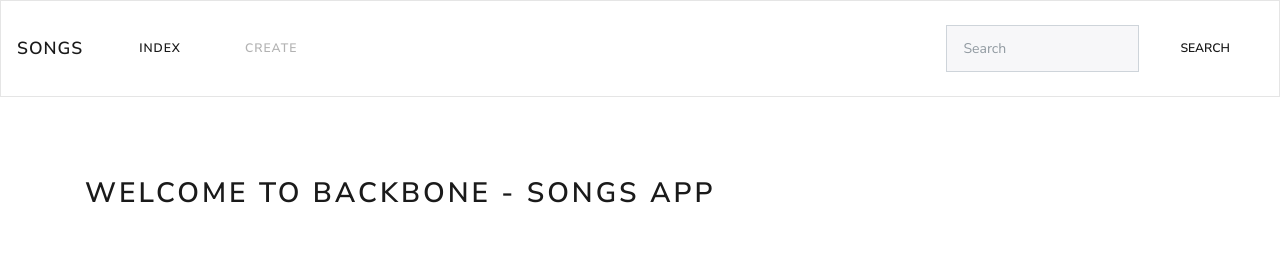
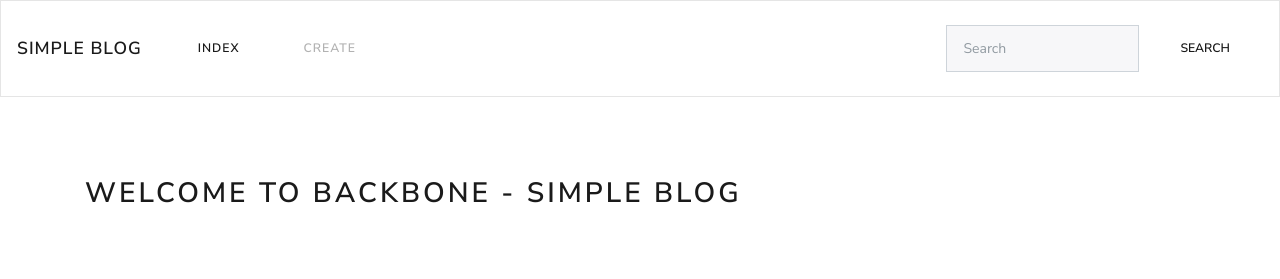
Before and after one commit to iloveyii/alip, a PHP site: page / in a window 1280 px wide. Shown: the top 279 px of the page. Run offline with PHP 8.4, Linux system fonts and the light colour scheme.

Commit message:
title change

```diff
--- a/views/post/create.php
+++ b/views/post/create.php
@@ -3,7 +3,7 @@
 <head>
     <meta charset="utf-8">
     <meta http-equiv="X-UA-Compatible" content="IE=edge,chrome=1">
-    <title>Backbone JS - Songs App</title>
+    <title>Backbone JS - Simple Blog</title>
     <link rel="icon" href="/assets/images/favicon.png">
     <meta name="description" content="">
     <meta name="viewport" content="width=device-width, initial-scale=1">
@@ -17,7 +17,7 @@
 </head>
 <body>
 <nav class="navbar navbar-expand-lg navbar-light bg-light">
-    <a class="navbar-brand" href="/">Songs</a>
+    <a class="navbar-brand" href="/">Simple Blog</a>
     <button class="navbar-toggler" type="button" data-toggle="collapse" data-target="#navbarColor03" aria-controls="navbarColor03" aria-expanded="false" aria-label="Toggle navigation">
         <span class="navbar-toggler-icon"></span>
     </button>
--- a/views/post/index.php
+++ b/views/post/index.php
@@ -3,7 +3,7 @@
 <head>
     <meta charset="utf-8">
     <meta http-equiv="X-UA-Compatible" content="IE=edge,chrome=1">
-    <title>Backbone JS - Songs App</title>
+    <title>Backbone JS - Simple Blog</title>
     <link rel="icon" href="/assets/images/favicon.png">
     <meta name="description" content="">
     <meta name="viewport" content="width=device-width, initial-scale=1">
@@ -17,7 +17,7 @@
 </head>
 <body>
 <nav class="navbar navbar-expand-lg navbar-light bg-light">
-    <a class="navbar-brand" href="/">Songs</a>
+    <a class="navbar-brand" href="/">Simple Blog</a>
     <button class="navbar-toggler" type="button" data-toggle="collapse" data-target="#navbarColor03" aria-controls="navbarColor03" aria-expanded="false" aria-label="Toggle navigation">
         <span class="navbar-toggler-icon"></span>
     </button>
@@ -42,7 +42,7 @@
 
     <div class="row">
         <div class="col-md-12">
-            <h2>Welcome to BackBone - Songs app</h2>
+            <h2>Welcome to BackBone - Simple Blog</h2>
             <br />
             <div id="song"></div>
         </div>
```
